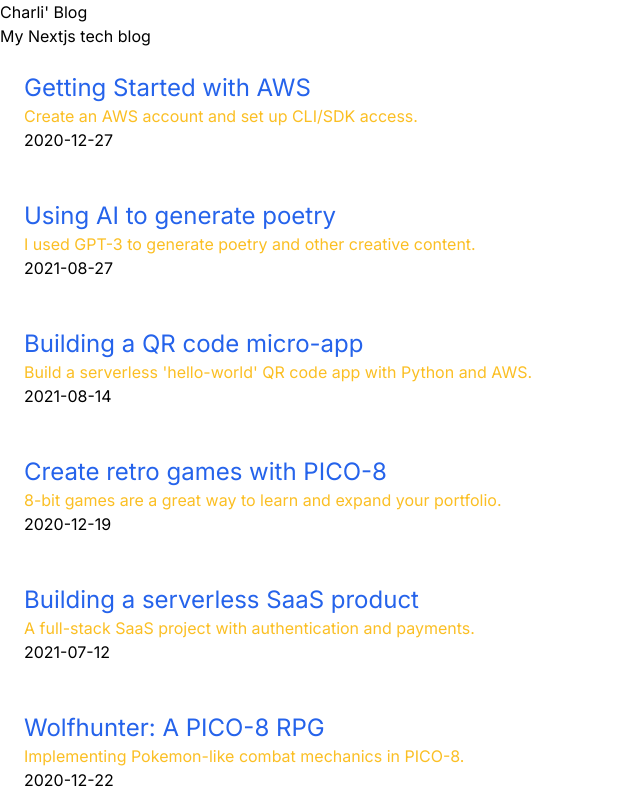
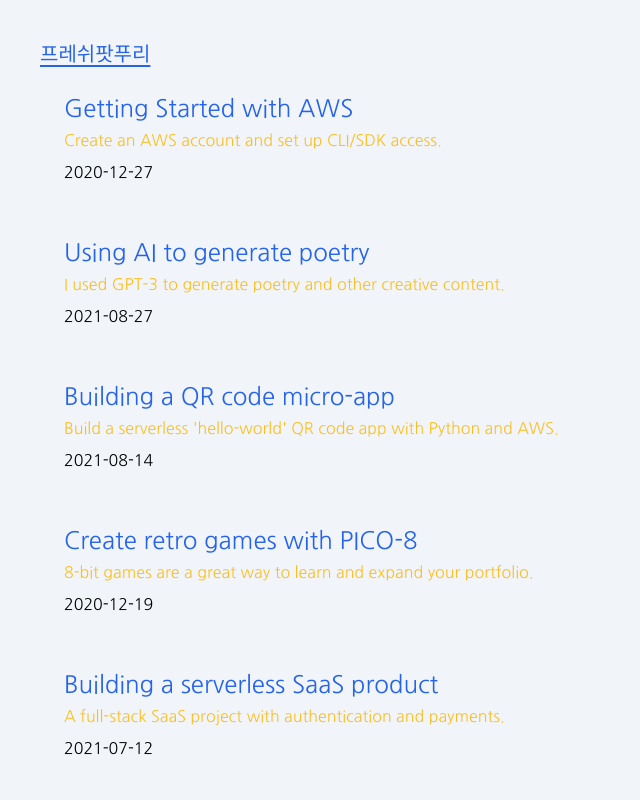
Before and after one commit to devCharli/test123, a Next.js app: page / in a window 1280 px wide. Shown: the top 800 px of the page, without its empty margins (0-640 px from the left). Built offline with nearby package versions, Linux system fonts and the light colour scheme.

Commit message:
add styles

```diff
--- a/app/layout.tsx
+++ b/app/layout.tsx
@@ -1,10 +1,13 @@
 import type { Metadata } from "next";
-import { Inter } from "next/font/google";
+import { Nanum_Gothic } from "next/font/google";
 import "./globals.css";
 import Head from "./head";
 import Link from "next/link";
 
-const inter = Inter({ subsets: ["latin"] });
+const inter = Nanum_Gothic({
+  weight: ["400", "800"],
+  subsets: ["latin"],
+});
 
 export const metadata: Metadata = {
   title: "Create Next App",
@@ -17,14 +20,11 @@ export default function RootLayout({
   children: React.ReactNode;
 }) {
   const header = (
-    <header>
-      <div>
-        <Link href="/">
-          <h1>Charli&apos; Blog</h1>
-        </Link>
-        <p>My Nextjs tech blog</p>
-      </div>
-    </header>
+    <Link href="/">
+      <h1 className="text-xl text-blue-600 underline underline-offset-4">
+        프레쉬팟푸리
+      </h1>
+    </Link>
   );
 
   const footer = (
@@ -37,10 +37,12 @@ export default function RootLayout({
   return (
     <html lang="en">
       <Head />
-      <body className={inter.className}>
-        {header}
-        {children}
-        {footer}
+      <body className={`${inter.className} bg-slate-300`}>
+        <div className="container p-10 leading-loose mx-auto max-w-7xl bg-slate-100">
+          {header}
+          {children}
+          {footer}
+        </div>
       </body>
     </html>
   );
--- a/app/posts/[slug]/page.tsx
+++ b/app/posts/[slug]/page.tsx
@@ -23,9 +23,13 @@ export const generateStaticParams = async () => {
 const PostPage = (props: any) => {
   const slug = props.params.slug;
   const post = getPostContent(slug);
+  console.log(post);
   return (
     <div>
-      <h2 className="text-2xl text-blue-600 mt-4">{post.data.title}</h2>
+      <h2 className="text-2xl text-blue-600 my-6 font-extrabold	">
+        {post.data.title}
+      </h2>
+      <p className="indent-8">{post.data.description}</p>
       <GoogleAd />
       <main className="my-10">
         <Markdown>{post.content}</Markdown>
--- a/posts/gpt-3-generated-poetry.md
+++ b/posts/gpt-3-generated-poetry.md
@@ -1,6 +1,7 @@
 ---
 title: "Using AI to generate poetry"
 subtitle: "I used GPT-3 to generate poetry and other creative content."
+description: "독감은 인플루엔자 바이러스에 의한 급성 호흡기 질환이다. 독감은 상부 호흡기계(코, 목)나 하부 호흡기계(폐)를 침범하며 갑작스런 고열, 두통, 근육통, 전신 쇠약감과 같은 전반적인 신체 증상을 동반한다. 독감은 우리나라를 비롯한 전 세계에서 발생하며, 계절 구분이 있는 지역에서는 매년 겨울에 소규모로 유행되고 있다. 독감은 전염성이 강하고, 노인, 소아, 및 기저질환이 있는 사람이 이환되면 사망률이 증가하고 합병증이 발생할 수 있다."
 date: "2021-08-27"
 ---
 
--- a/posts/qr-code-micro-app.md
+++ b/posts/qr-code-micro-app.md
@@ -1,6 +1,7 @@
 ---
 title: "Building a QR code micro-app"
 subtitle: "Build a serverless 'hello-world' QR code app with Python and AWS."
+description: "독감은 인플루엔자 바이러스에 의한 급성 호흡기 질환이다. 독감은 상부 호흡기계(코, 목)나 하부 호흡기계(폐)를 침범하며 갑작스런 고열, 두통, 근육통, 전신 쇠약감과 같은 전반적인 신체 증상을 동반한다. 독감은 우리나라를 비롯한 전 세계에서 발생하며, 계절 구분이 있는 지역에서는 매년 겨울에 소규모로 유행되고 있다. 독감은 전염성이 강하고, 노인, 소아, 및 기저질환이 있는 사람이 이환되면 사망률이 증가하고 합병증이 발생할 수 있다."
 date: "2021-08-14"
 ---
 
--- a/posts/retro-games-with-pico-8.md
+++ b/posts/retro-games-with-pico-8.md
@@ -1,6 +1,7 @@
 ---
 title: "Create retro games with PICO-8"
 subtitle: "8-bit games are a great way to learn and expand your portfolio."
+description: "독감은 인플루엔자 바이러스에 의한 급성 호흡기 질환이다. 독감은 상부 호흡기계(코, 목)나 하부 호흡기계(폐)를 침범하며 갑작스런 고열, 두통, 근육통, 전신 쇠약감과 같은 전반적인 신체 증상을 동반한다. 독감은 우리나라를 비롯한 전 세계에서 발생하며, 계절 구분이 있는 지역에서는 매년 겨울에 소규모로 유행되고 있다. 독감은 전염성이 강하고, 노인, 소아, 및 기저질환이 있는 사람이 이환되면 사망률이 증가하고 합병증이 발생할 수 있다."
 date: "2020-12-19"
 cr: ["https://www.artstation.com/shizuorin"]
 ---
--- a/posts/saas-starter-app.md
+++ b/posts/saas-starter-app.md
@@ -1,6 +1,7 @@
 ---
 title: "Building a serverless SaaS product"
 subtitle: "A full-stack SaaS project with authentication and payments."
+description: "독감은 인플루엔자 바이러스에 의한 급성 호흡기 질환이다. 독감은 상부 호흡기계(코, 목)나 하부 호흡기계(폐)를 침범하며 갑작스런 고열, 두통, 근육통, 전신 쇠약감과 같은 전반적인 신체 증상을 동반한다. 독감은 우리나라를 비롯한 전 세계에서 발생하며, 계절 구분이 있는 지역에서는 매년 겨울에 소규모로 유행되고 있다. 독감은 전염성이 강하고, 노인, 소아, 및 기저질환이 있는 사람이 이환되면 사망률이 증가하고 합병증이 발생할 수 있다."
 date: "2021-07-12"
 ---
 
--- a/posts/wolfhunter.md
+++ b/posts/wolfhunter.md
@@ -1,6 +1,7 @@
 ---
 title: "Wolfhunter: A PICO-8 RPG"
 subtitle: "Implementing Pokemon-like combat mechanics in PICO-8."
+description: "독감은 인플루엔자 바이러스에 의한 급성 호흡기 질환이다. 독감은 상부 호흡기계(코, 목)나 하부 호흡기계(폐)를 침범하며 갑작스런 고열, 두통, 근육통, 전신 쇠약감과 같은 전반적인 신체 증상을 동반한다. 독감은 우리나라를 비롯한 전 세계에서 발생하며, 계절 구분이 있는 지역에서는 매년 겨울에 소규모로 유행되고 있다. 독감은 전염성이 강하고, 노인, 소아, 및 기저질환이 있는 사람이 이환되면 사망률이 증가하고 합병증이 발생할 수 있다."
 date: "2020-12-22"
 ---
 
```
Also changed, not shown: posts/aws-quickstart.md (+18 -20 lines).
